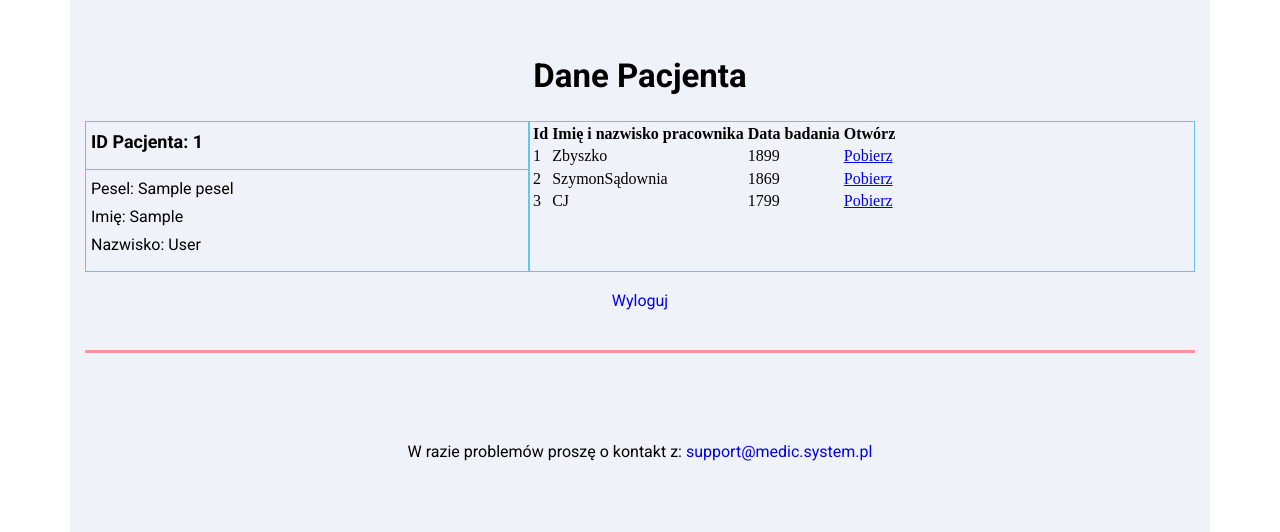
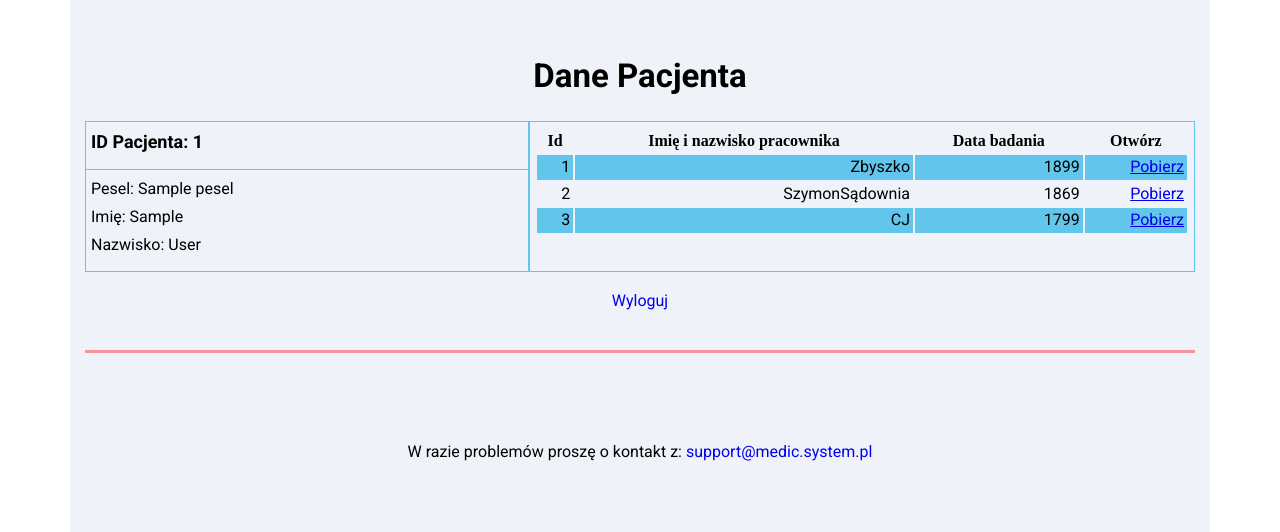
Before and after one commit to CatOnXTC/BD_Project, a Flask app: page /patientPage in a window 1280 px wide. Shown: the part 399-931 px from the top of the page. Run offline with Flask 2, Linux system fonts and the light colour scheme; the visitor is signed in with stand-in values (Sample User, id 1); a database or web service that is not in the repository returns one stand-in record (values such as "Sample title"); data that the repository does not hold is empty; some libraries are stand-ins or nearby versions.

Commit message:
table with treatements

```diff
--- a/static/styles/style.css
+++ b/static/styles/style.css
@@ -182,6 +182,7 @@
 .split__right{
     width: 60%;
     border: 1px solid #62c6ec;
+    padding: 5px;
 }
 
 .patient__id{
@@ -201,3 +202,20 @@
 .patient__data li{
     padding-top: 10px;
 }
+
+.treatement__table{
+    width: 100%;
+}
+
+tr:nth-child(even) {
+    background-color: #62c6ec;
+}
+
+.treatement__table-row{
+    text-align: right;
+    font-family: 'Roboto', sans-serif;
+}
+
+.treatement__table-cell{
+    padding: 3px;
+}
--- a/templates/PatientPage.html
+++ b/templates/PatientPage.html
@@ -44,7 +44,7 @@
                             <tr class="treatement__table-row">
                                 {% for cell in row %}
                                     {% if loop.index == 4 %}
-                                        <td><a href="{{ cell }}">Pobierz</a></td>
+                                        <td class="treatement__table-cell"><a href="{{ cell }}">Pobierz</a></td>
                                     {% else %}
                                         <td class="treatement__table-cell">{{ cell }}</td>
                                     {% endif %}
```
